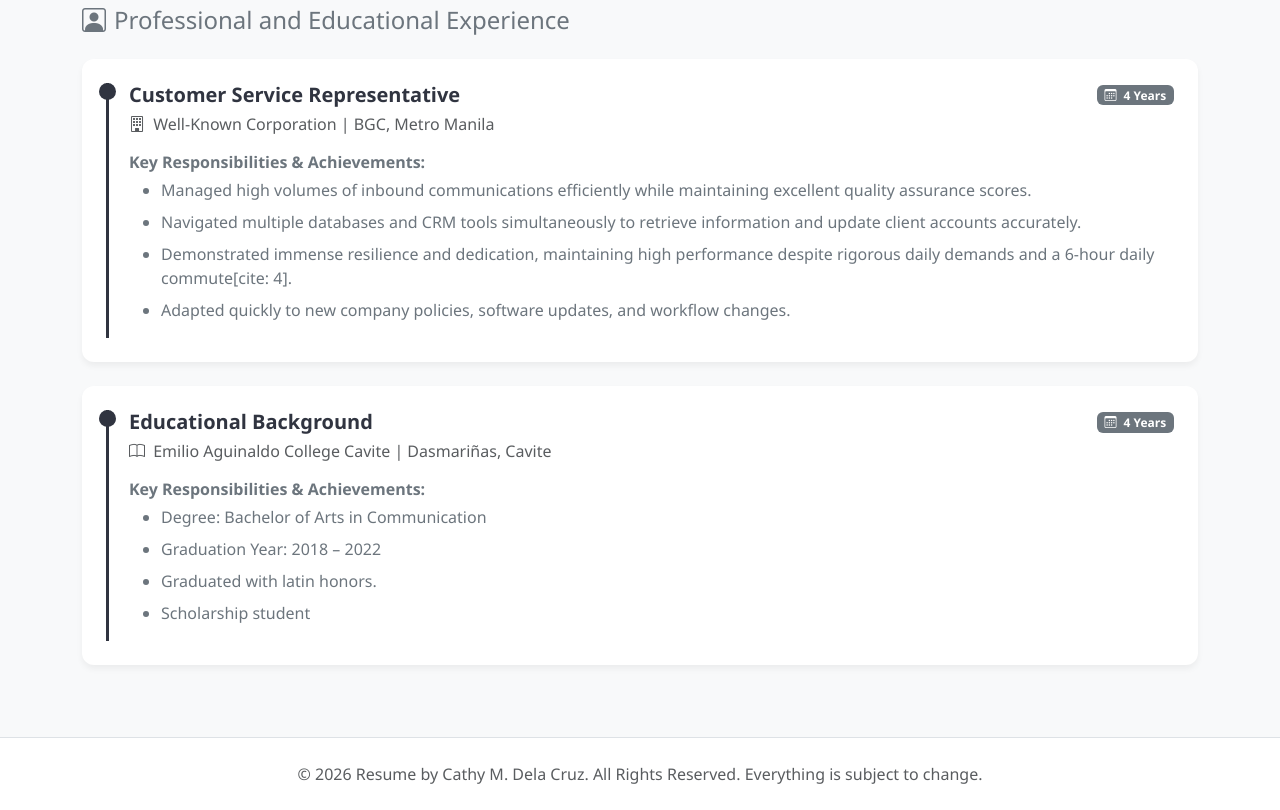
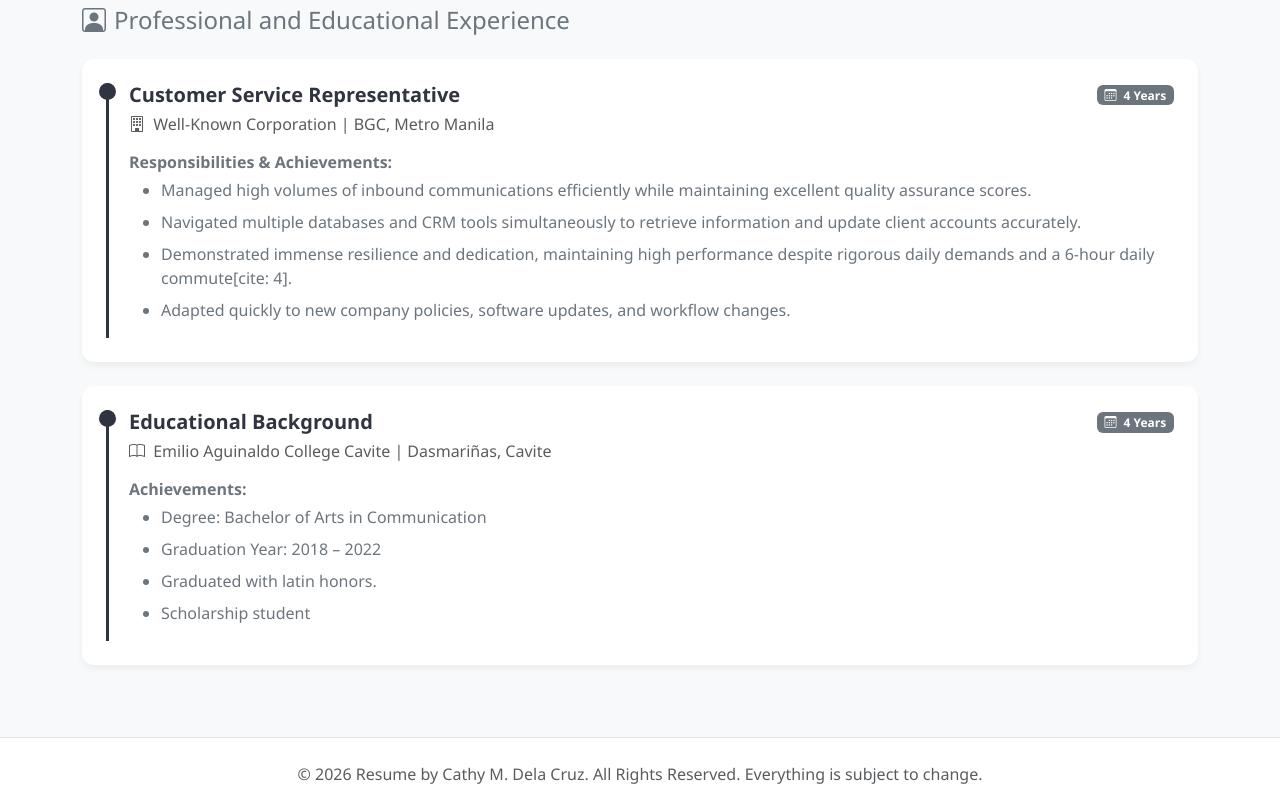
Before and after one commit to KranM/resume-template-cathy-bootstrap, a plain HTML site: page resume.html in a window 1280 px wide. Shown: the part 849-1659 px from the top of the page. Drawn offline with nearby package versions, Linux system fonts and the light colour scheme.

Commit message:
fix: configured text on resume

```diff
--- a/resume.html
+++ b/resume.html
@@ -178,7 +178,7 @@
                 </div>
                 <h6 class="text-muted"><i class="bi bi-building me-1"></i> Well-Known Corporation | BGC, Metro Manila
                 </h6>
-                <p class="text-secondary mt-3 mb-1"><strong>Key Responsibilities & Achievements:</strong></p>
+                <p class="text-secondary mt-3 mb-1"><strong>Responsibilities & Achievements:</strong></p>
                 <ul class="text-secondary">
                     <li class="mb-2">Managed high volumes of inbound communications efficiently while maintaining
                         excellent quality assurance scores.</li>
@@ -201,7 +201,7 @@
                 <h6 class="text-muted"><i class="bi bi-book me-1"></i> Emilio Aguinaldo College Cavite | Dasmariñas,
                     Cavite
                 </h6>
-                <p class="text-secondary mt-3 mb-1"><strong>Key Responsibilities & Achievements:</strong></p>
+                <p class="text-secondary mt-3 mb-1"><strong>Achievements:</strong></p>
                 <ul class="text-secondary">
                     <li class="mb-2">Degree: Bachelor of Arts in Communication</li>
                     <li class="mb-2">Graduation Year: 2018 – 2022</li>
```
